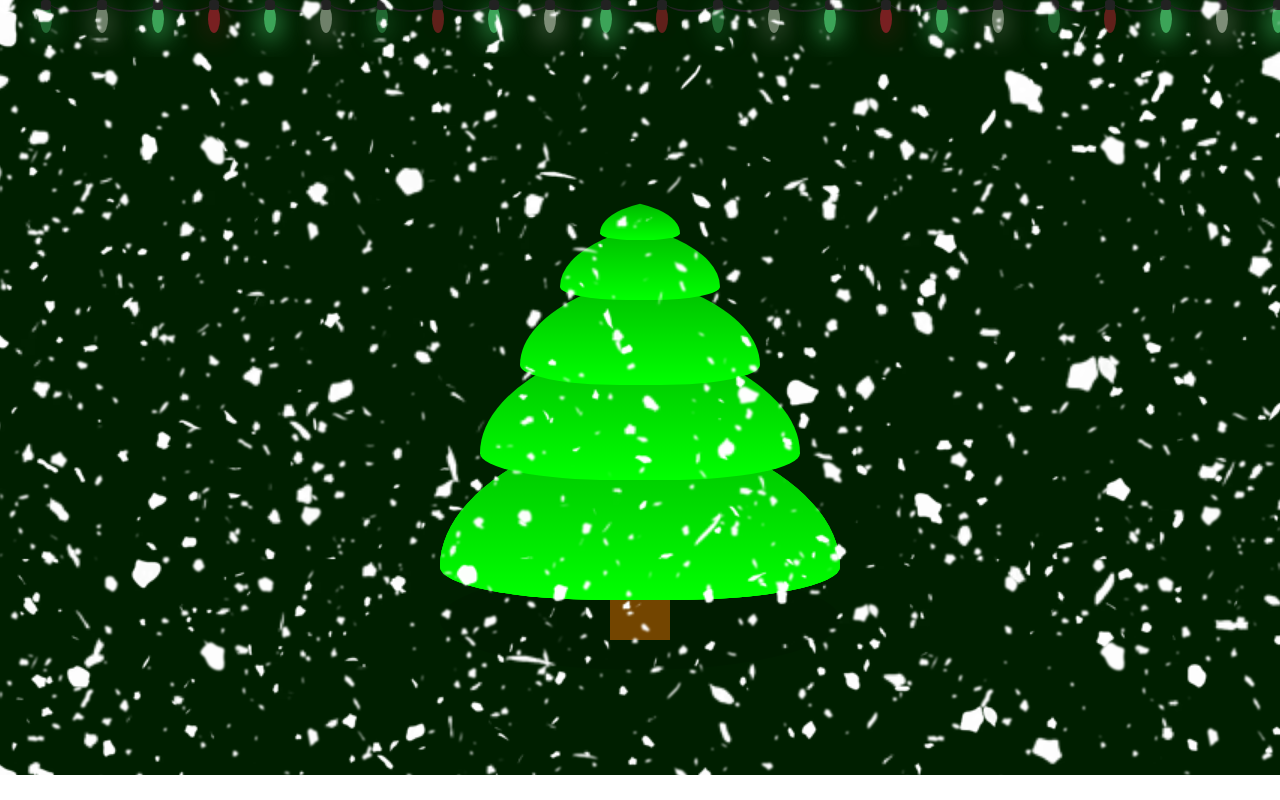
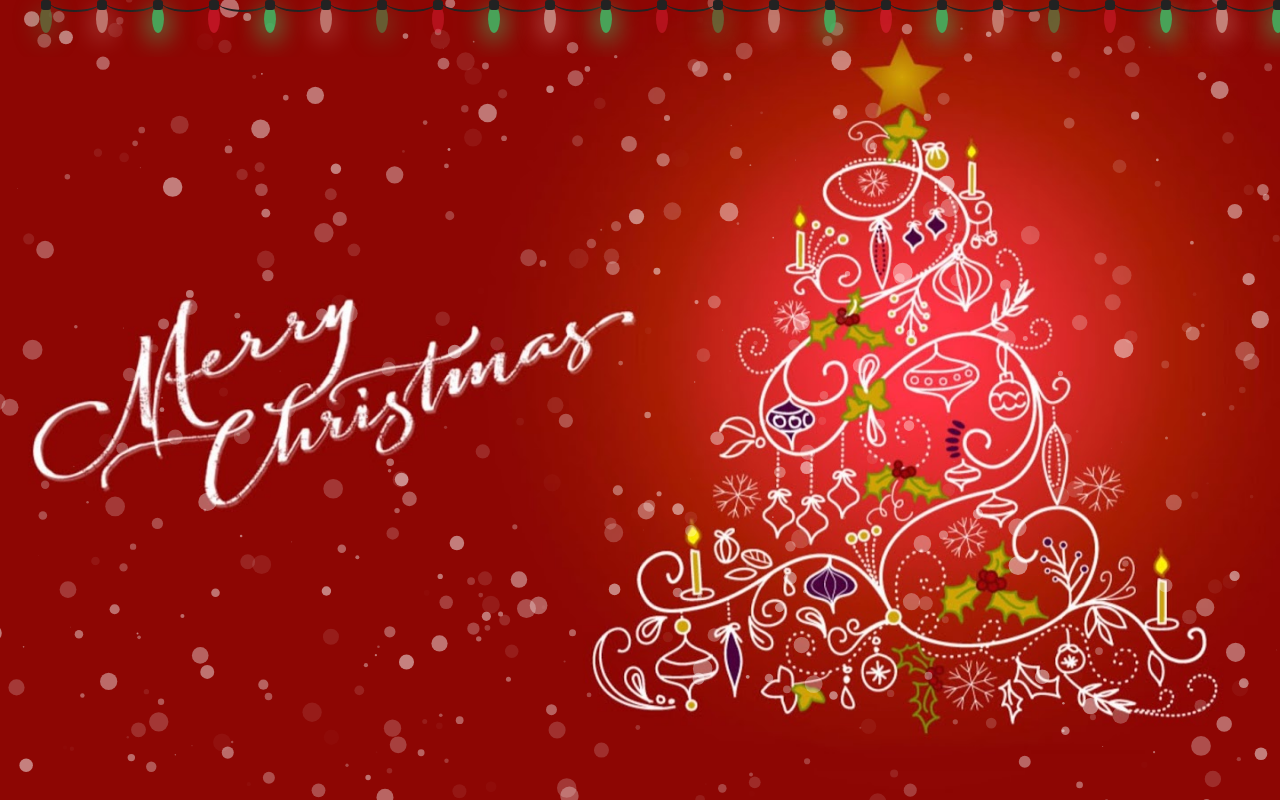
Before and after one commit to NguyenKhanhDuy612/GiangSinh2021, a plain HTML site: page index.html in a window 1280 px wide. Drawn offline with nearby package versions, Linux system fonts and the light colour scheme; animation ran at ten frames a second.

Commit message:
Ngay 20 thang 10 nam 2021

```diff
--- a/index.html
+++ b/index.html
@@ -134,45 +134,14 @@
         </ul>
     </div>
 
-    <div class="tc">
-        <div class="snow">
-            <div class="snow1"></div>
-            <div class="snow2"></div>
-            <div class="snow3"></div>
-        </div>
-        <div class="tree">
-            <div>
-                <span></span>
-                <span></span>
-            </div>
-            <div>
-                <span></span>
-                <span></span>
-            </div>
-            <div>
-                <span></span>
-                <span></span>
-            </div>
-            <div>
-                <span></span>
-                <span></span>
-            </div>
-            <div>
-                <span></span>
-                <span></span>
-            </div>
-            <div>
-                <span></span>
-                <span></span>
-            </div>
-            <div>
-                <span></span>
-                <span></span>
-            </div>
 
-        </div>
+    <div id="particles-js"></div> <!-- stats - count particles -->
+    <div class="count-particles"> <span class="js-count-particles"> </div>
     </div>
     <audio autoplay src="./y2mate.com - We Wish You A Merry Christmas  Karaoke.mp3"></audio>
-
+    <!-- particles.js lib - https://github.com/VincentGarreau/particles.js -->
+    <script src="http://cdn.jsdelivr.net/particles.js/2.0.0/particles.min.js"></script> <!-- stats.js lib -->
+    <!-- <script src="http://threejs.org/examples/js/libs/stats.min.js"></script> -->
+    <script src="./main.js"></script>
 </body>
 </html>
--- /dev/null
+++ b/main.js
@@ -0,0 +1,16 @@
+particlesJS("particles-js",
+{"particles":
+{"number":
+{"value":400,"density":
+{"enable":true,"value_area":800}},
+"color":{"value":"#fff"},"shape":
+{"type":"circle","stroke":
+{"width":0,"color":"#000000"},"polygon":{"nb_sides":5},
+"image":{"src":"img/github.svg","width":100,"height":100}},
+"opacity":{"value":0.5,"random":true,"anim":
+{"enable":false,"speed":1,"opacity_min":0.1,"sync":false}},"size":
+{"value":10,"random":true,"anim":{"enable":false,"speed":40,"size_min":0.1,"sync":false}},
+"line_linked":{"enable":false,"distance":500,"color":"#ffffff","opacity":0.4,"width":2},"move":
+{"enable":true,"speed":6,"direction":"bottom","random":false,"straight":false,"out_mode":
+"out","bounce":false,"attract":{"enable":false,"rotateX":600,"rotateY":1200}}},"interactivity":
+{"detect_on":"canvas","events":{"onhover":{"enable":true,"mode":"bubble"},"onclick":{"enable":true,"mode":"repulse"},"resize":true},"modes":{"grab":{"distance":400,"line_linked":{"opacity":0.5}},"bubble":{"distance":400,"size":4,"duration":0.3,"opacity":1,"speed":3},"repulse":{"distance":200,"duration":0.4},"push":{"particles_nb":4},"remove":{"particles_nb":2}}},"retina_detect":true});var count_particles, stats, update; stats = new Stats; stats.setMode(0); stats.domElement.style.position = 'absolute'; stats.domElement.style.left = '0px'; stats.domElement.style.top = '0px'; document.body.appendChild(stats.domElement); count_particles = document.querySelector('.js-count-particles'); update = function() { stats.begin(); stats.end(); if (window.pJSDom[0].pJS.particles && window.pJSDom[0].pJS.particles.array) { count_particles.innerText = window.pJSDom[0].pJS.particles.array.length; } requestAnimationFrame(update); }; requestAnimationFrame(update);;
--- a/style.css
+++ b/style.css
@@ -7,8 +7,6 @@
 body{
     width: 100%;
     height: 100vh;
-    background: #001f00;
-
 }
 
 .stand{
@@ -174,174 +172,61 @@ body{
 
 
 
+/* ---- reset ---- */
+/* body {
+    margin: 0;
+    font: normal 75% Arial, Helvetica, sans-serif;
+} */
 
-
-
-.tc{
-    width: 100%;
-    height: 100vh;
-    display: flex;
-    justify-content: center;
-    align-items: center;
-    background: #001f00;
-
+canvas {
+    display: block;
+    vertical-align: bottom;
 }
 
-body::before{
-    content: '';
+/* ---- particles.js container ---- */
+#particles-js {
     position: absolute;
-    bottom: 0;
-    left: 0;
     width: 100%;
-    height: 25px;
-    background: #fff;
+    height: 100%;
+    background-color: #b61924;
+    background-image: url("./bg1.jpg");
+    background-repeat: no-repeat;
+    background-size: cover;
+    background-position: 50% 50%;
 }
 
-.tree{
-    position: relative;
-    width: 400px;
-    height: 400px;
-    /* background: rgba(0,0,0,.1); */
+/* ---- stats.js ---- */
+.count-particles {
+    position: absolute;
+    top: 48px;
+    left: 0;
+    width: 80px;
+    color: #13E8E9;
+    font-size: .8em;
+    text-align: left;
+    text-indent: 4px;
+    line-height: 14px;
+    padding-bottom: 2px;
+    font-family: Helvetica, Arial, sans-serif;
+    font-weight: bold;
 }
 
-.tree::before{
-    content: '';
-    position: absolute;
-    bottom: -70px;
-    left: 0;
-    width: 100%;
-    height: 100px;
-    border-radius: 50%;
-    background: rgba(0,0,0,.1);
+.js-count-particles {
+    font-size: 1.1em;
 }
 
-.tree::after{
-    content: '';
-    position: absolute;
-    bottom: -40px;
-    left: 50%;
-    transform: translateX(-50%);
-    width: 60px;
-    height: 40px;
-    background: #734500;
+#stats,
+.count-particles {
+    -webkit-user-select: none;
+    margin-top: 5px;
+    margin-left: 5px;
 }
 
-.tree div{
-    position: absolute;
-    width: 100%;
-    height: 200px;
-    bottom: 0;
-    display: flex;
-}
-.tree div:nth-child(2){
-    transform: translateY(-100px) scale(0.8);
-    z-index: 1;
-}
-.tree div:nth-child(3){
-    transform: translateY(-175px) scale(0.6);
-    z-index: 1;
-}
-.tree div:nth-child(4){
-    transform: translateY(-240px) scale(0.4);
-    z-index: 1;
-}
-.tree div:nth-child(5){
-    transform: translateY(-280px) scale(0.2);
-    z-index: 1;
-}
-.tree div span{
-    position: relative;
-    width: 50%;
-    height: 100%;
-    display: block;
-    overflow: hidden;
-}
-.tree div span:nth-child(1)::before{
-    content: '';
-    position: absolute;
-    top: 0;
-    left: 0;
-    width: 200%;
-    height: 100%;
-    background: linear-gradient(#00b300,#0f0);
-    border-top-left-radius: 110% 100%;
-    border-top-right-radius: 0% 100%;
-    border-bottom-left-radius: 50% 20%;
-    border-bottom-right-radius: 50% 20%;
-}
-
-.tree div span:nth-child(2)::before{
-    content: '';
-    position: absolute;
-    top: 0;
-    left: -100%;
-    width: 200%;
-    height: 100%;
-    background: linear-gradient(#00b300,#0f0);
-    border-top-left-radius: 0% 100%;
-    border-top-right-radius: 110% 100%;
-    border-bottom-left-radius: 50% 20%;
-    border-bottom-right-radius: 50% 20%;
-}
-
-
-
-
-.snow{
-    position: absolute;
-    top: 0;
-    left: 0;
-    width: 100%;
-    height: 100vh;
+#stats {
+    border-radius: 3px 3px 0 0;
     overflow: hidden;
 }
 
-.snow .snow1{
-    position: absolute;
-    top: 0;
-    left: 0;
-    width: 100%;
-    height: 100%;
-    background: url(./snow.png);
-    z-index: 1000;
-    mix-blend-mode: screen;
-    animation: animate 2s linear infinite;
-    transform: scale(2);
-
+.count-particles {
+    border-radius: 0 0 3px 3px;
 }
-
-.snow .snow2{
-    position: absolute;
-    top: 0;
-    left: 0;
-    width: 100%;
-    height: 100%;
-    background: url(./snow.png);
-    z-index: 1000;
-    mix-blend-mode: screen;
-    animation: animate 5s linear infinite;
-    transform: scale(1);
-    filter: blur(1px);
-}
-
-.snow .snow3{
-    position: absolute;
-    top: 0;
-    left: 0;
-    width: 100%;
-    height: 100%;
-    background: url(./snow.png);
-    z-index: 1000;
-    mix-blend-mode: screen;
-    animation: animate 5s linear infinite;
-    transform: scale(1.5);
-}
-
-@keyframes animate{
-    0%{
-        background-position: 0 0;
-    }
-    100%{
-        background-position: 0 560px;
-    }
-}
```
Also changed, not shown: bg1.jpg (added), snow.png (deleted).
